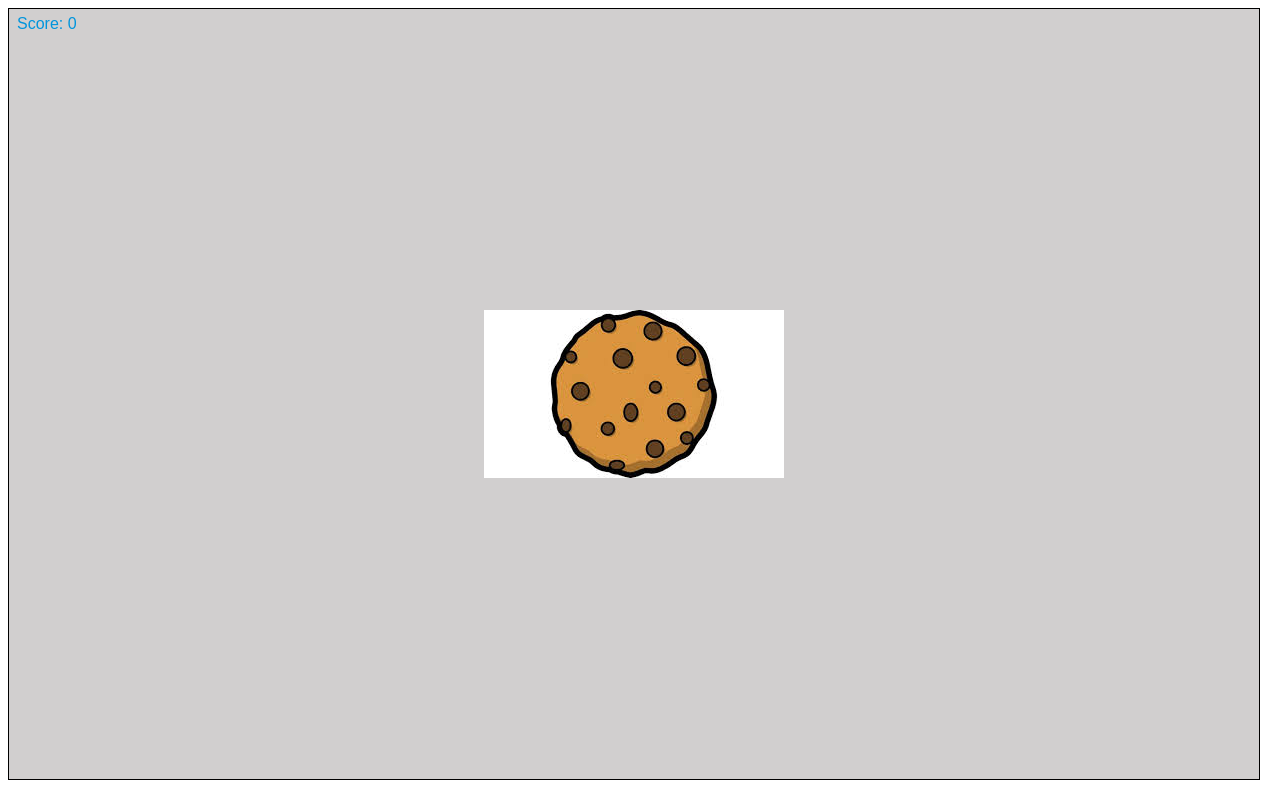
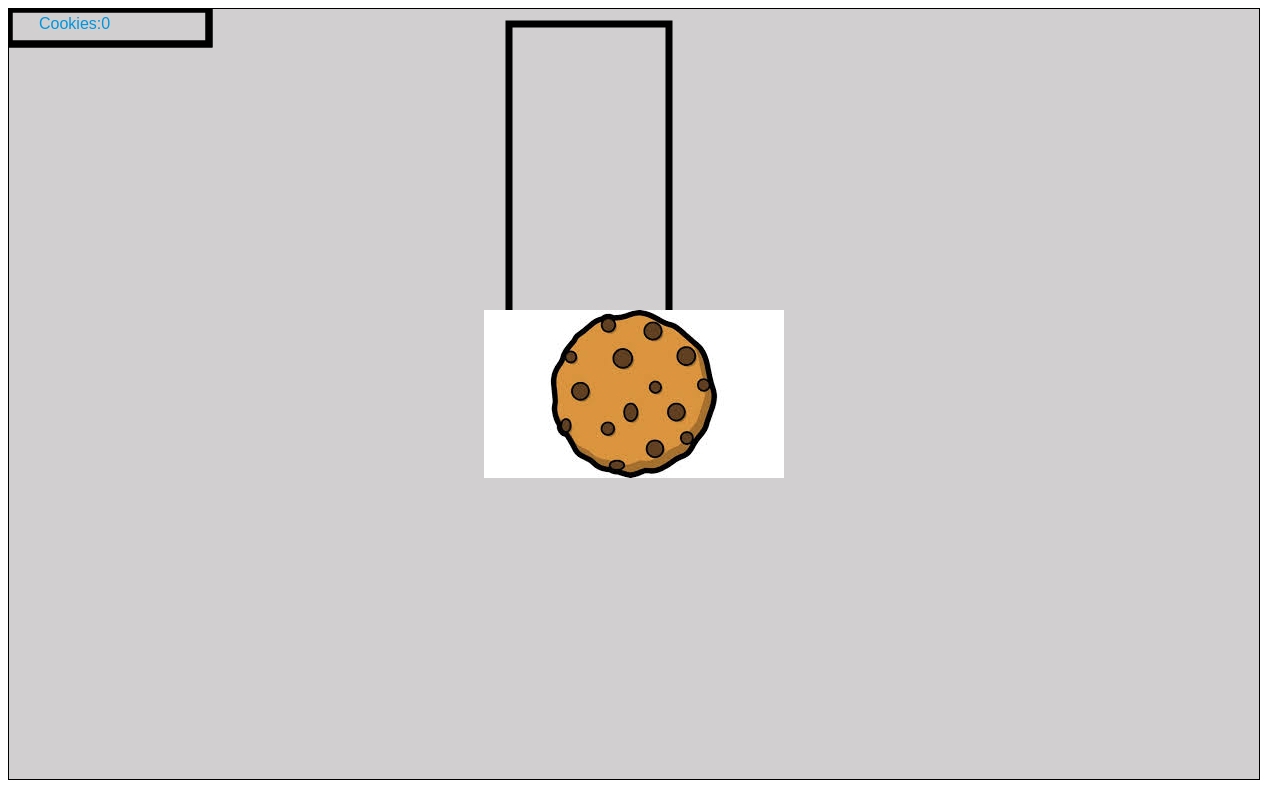
Before and after one commit to FnafEternity/--CookieClicker--, a plain HTML site: page index.html in a window 1280 px wide. Drawn offline with Linux system fonts and the light colour scheme.

Commit message:
UpdateCookieScore und CookieShop vorbereitung!

```diff
--- a/index.html
+++ b/index.html
@@ -42,7 +42,7 @@
 
             if (posCookie.x <= e.clientX && posCookie.y <= e.clientY &&
                 posCookie.x + cookie.width >= e.clientX && posCookie.y + cookie.height >= e.clientY) {
-            	cookieGeklickt();
+                cookieGeklickt();
             }
 
         }
@@ -55,11 +55,27 @@
         }
 
         function drawScore() {
-            ctx.font = "16px Arial";//Pixel Font mit einbringen!
+            ctx.font = "16px Arial"; //Pixel Font mit einbringen!
             ctx.fillStyle = "#0095DD";
-            ctx.clearRect(0, 0, 120, 33);
-            ctx.fillText("Score: " + anzahlClicks, 8, 20);
+            ctx.clearRect(60, 5, 130, 25);
+            ctx.fillText("Cookies:" + anzahlClicks, 30, 20);
         }
+        var canvas = document.getElementById('myCanvas');
+        var context = canvas.getContext('2d');
+
+        context.beginPath();
+        context.rect(0, 0, 200, 35);
+        context.lineWidth = 7;
+        context.strokeStyle = 'black';
+        context.stroke();
+
+        function updateCookieScore() {
+
+        }
+        var c = document.getElementById("myCanvas");
+        var ctx = c.getContext("2d");
+        ctx.rect(500, 15, 160 , 400);
+        ctx.stroke();
         </script>
 </body>
 
```
Also changed, not shown: assets/CookieBildscore.png (added).
